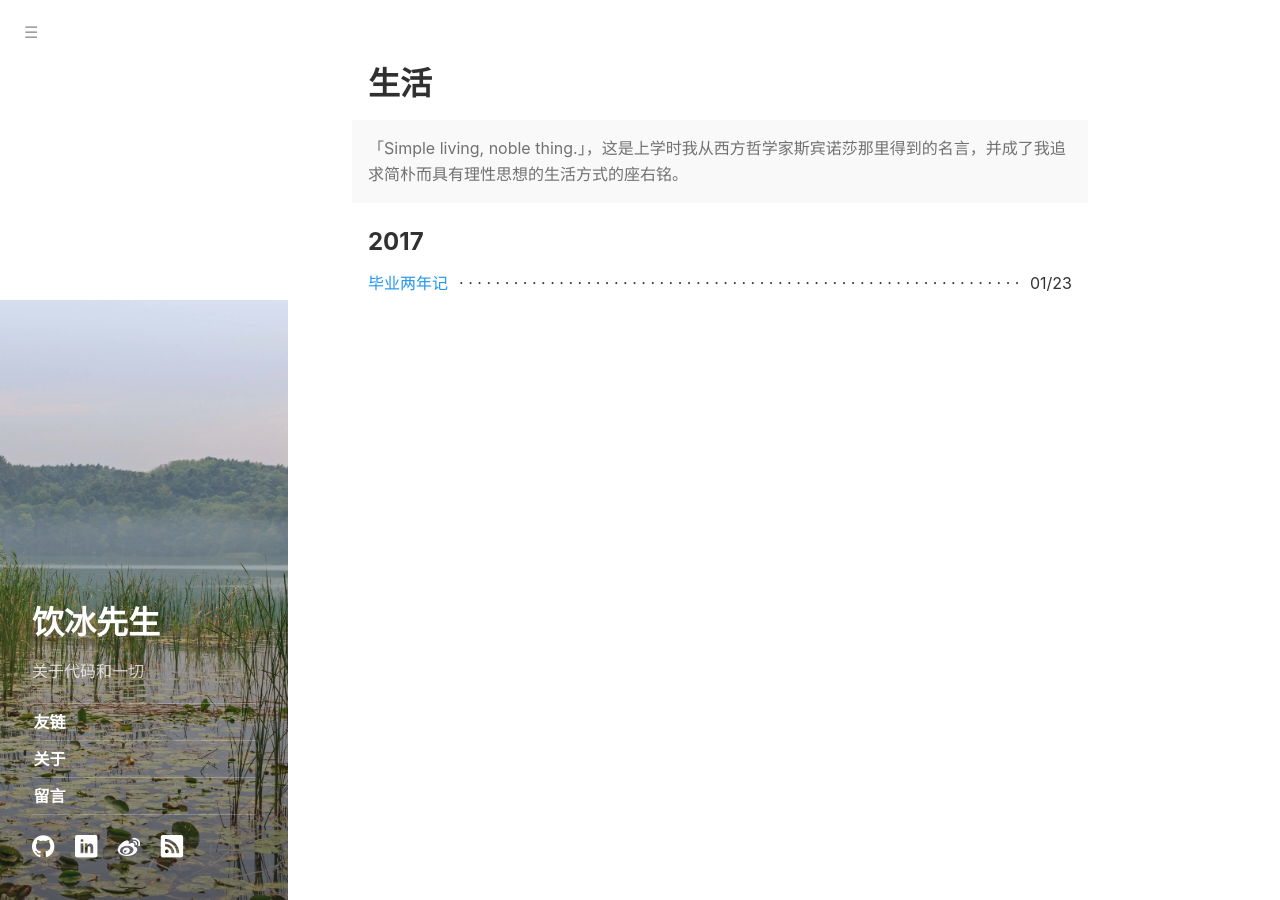
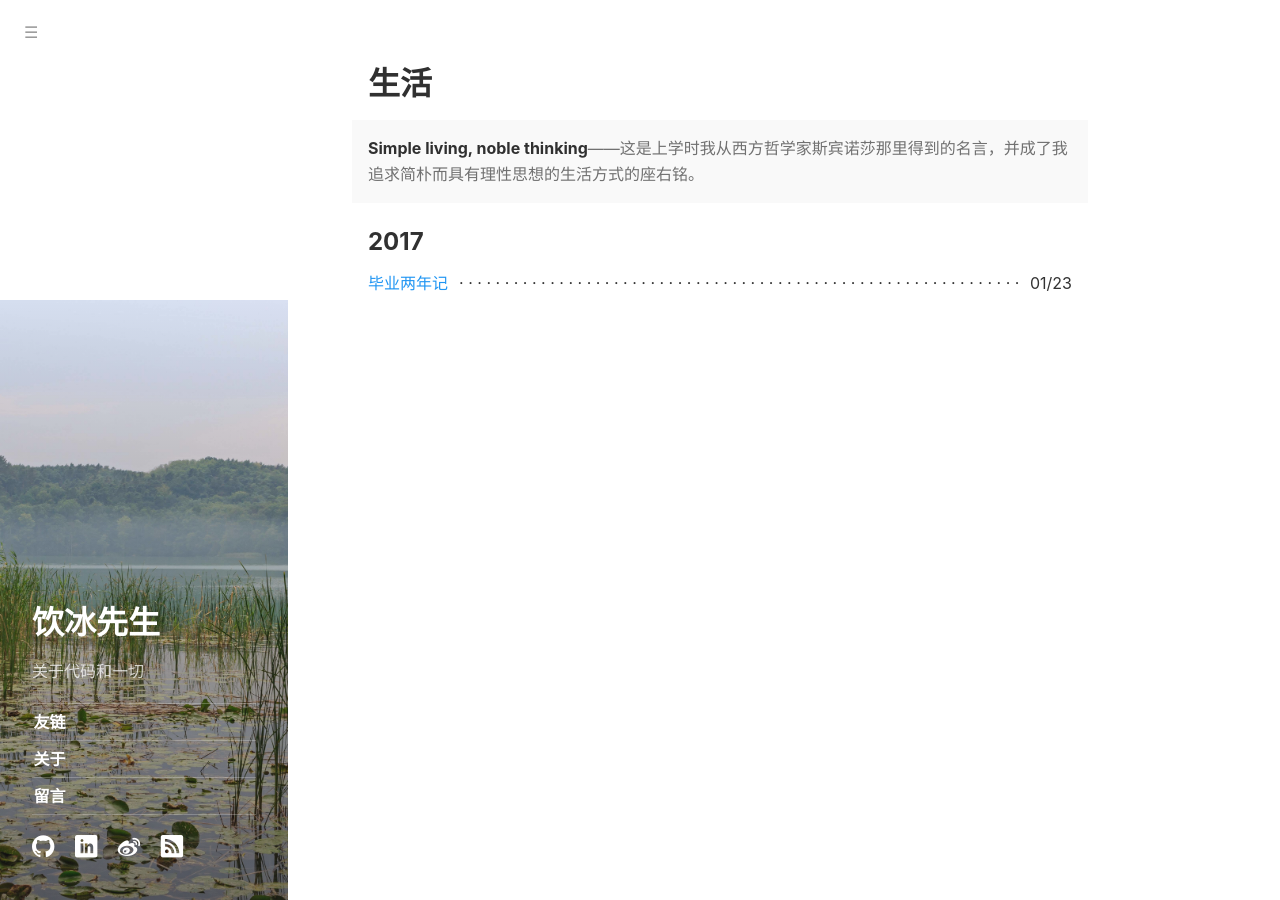
Before and after one commit to ybm/myanbin.github.io, a Jekyll site: the page built from tag/life.md, in a window 1280 px wide. Built offline with Jekyll 4.4.1, drawn with Linux system fonts in a browser that asks for light colours; comment, search, counter and statistics services are not loaded.

Commit message:
修改标签页文字拼写错误

```diff
--- a/_data/tags.yml
+++ b/_data/tags.yml
@@ -14,8 +14,8 @@
 life:
   name: 生活
   image: /public/img/buckow.jpg
-  description: >
-    「Simple living, noble thing.」，这是上学时我从西方哲学家斯宾诺莎那里得到的名言，并成了我追求简朴而具有理性思想的生活方式的座右铭。
+  description: |
+    **Simple living, noble thinking**——这是上学时我从西方哲学家斯宾诺莎那里得到的名言，并成了我追求简朴而具有理性思想的生活方式的座右铭。
 
 code:
   name: 代码
```
